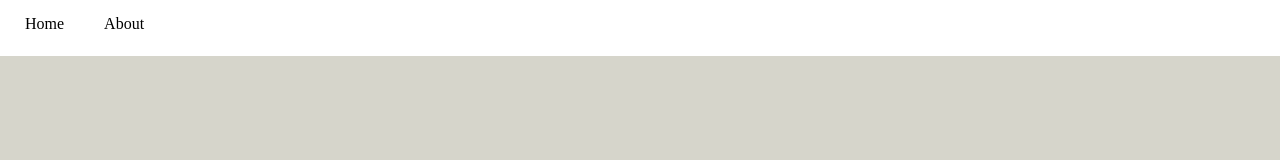
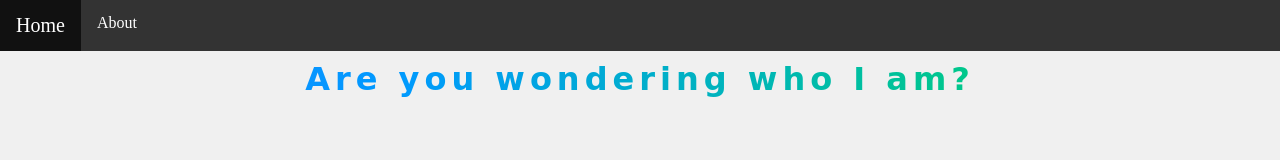
Before and after one commit to VertMawIIGen/test-website, a plain HTML site: page index.html in a window 1280 px wide. Drawn offline with Linux system fonts and the light colour scheme; a web font is replaced by a local one.

Commit message:
Updated nav bar and added heading.
Updated the nav bar and added a heading.

```diff
--- a/index.html
+++ b/index.html
@@ -9,8 +9,10 @@
         </head>
         <body>
             <div id="navbar">
-                <a href="">Home</a>
-                <a href="">About</a>
+                <li><a href="">Home</a></li>
+                <li><a href="">About</a></li>
             </div>
+
+            <h1 class="colorful rainbow_text">Are you wondering who I am?</h1>
         </body>
     </html>
--- a/main.css
+++ b/main.css
@@ -1,7 +1,12 @@
+@import url('https://fonts.googleapis.com/css2?family=Patua+One&display=swap');
 * { box-sizing: border-box; }
 
 #navbar {
-  background-color: white;
+  list-style-type: none;
+  margin: 0;
+  padding: 0;
+  overflow: hidden;
+  background-color: #333;
   position: fixed;
   top: 0;
   width: 100%;
@@ -9,26 +14,53 @@
 }
 
 #navbar a {
+  display: block;
+  color: white;
+  text-align: center;
+  padding: 14px 16px;
+  text-decoration: none;
   float: left;
-  display: block;
-  color: black;
-  text-align: center;
-  padding: 15px;
-  margin-left: 10px;
-  margin-bottom: 8px;
-  text-decoration: none;
+  border-right: auto solid white;
+}
+
+.active {
+  background-color: orange;
 }
 
 #navbar a:hover {
-  background-color: red;
-  color: black;
-  transform: scale(1.2);
-  transition: transform 1s;
-  transition: background-color 0.5s;
-  margin-left: 0px;
+  background-color: #111;
+  transition: background-color 0.3s;
+  font-size: 20px;
 }
 
 body {
-  background-color: rgb(214, 213, 203);
+  background-color: rgb(240, 240, 240);
+}
 
+.colorful {
+  text-align: center;
+  text-decoration: underline;
+  font-size: 32px;
+  font-family: 'Patua One', cursive;
+  letter-spacing: 5px;
+  margin-top: 60px;
 }
+
+.rainbow_text {
+  background: linear-gradient(to right, #6666ff, #0099ff , #00ff00, #ff3399, #6666ff);
+  -webkit-background-clip: text;
+  background-clip: text;
+  color: transparent;
+  animation: rainbow_animation 6s ease-in-out infinite;
+  background-size: 400% 100%;
+}
+
+@keyframes rainbow_animation {
+  0%,100% {
+      background-position: 0 0;
+  }
+
+  50% {
+      background-position: 100% 0;
+  }
+}
```
